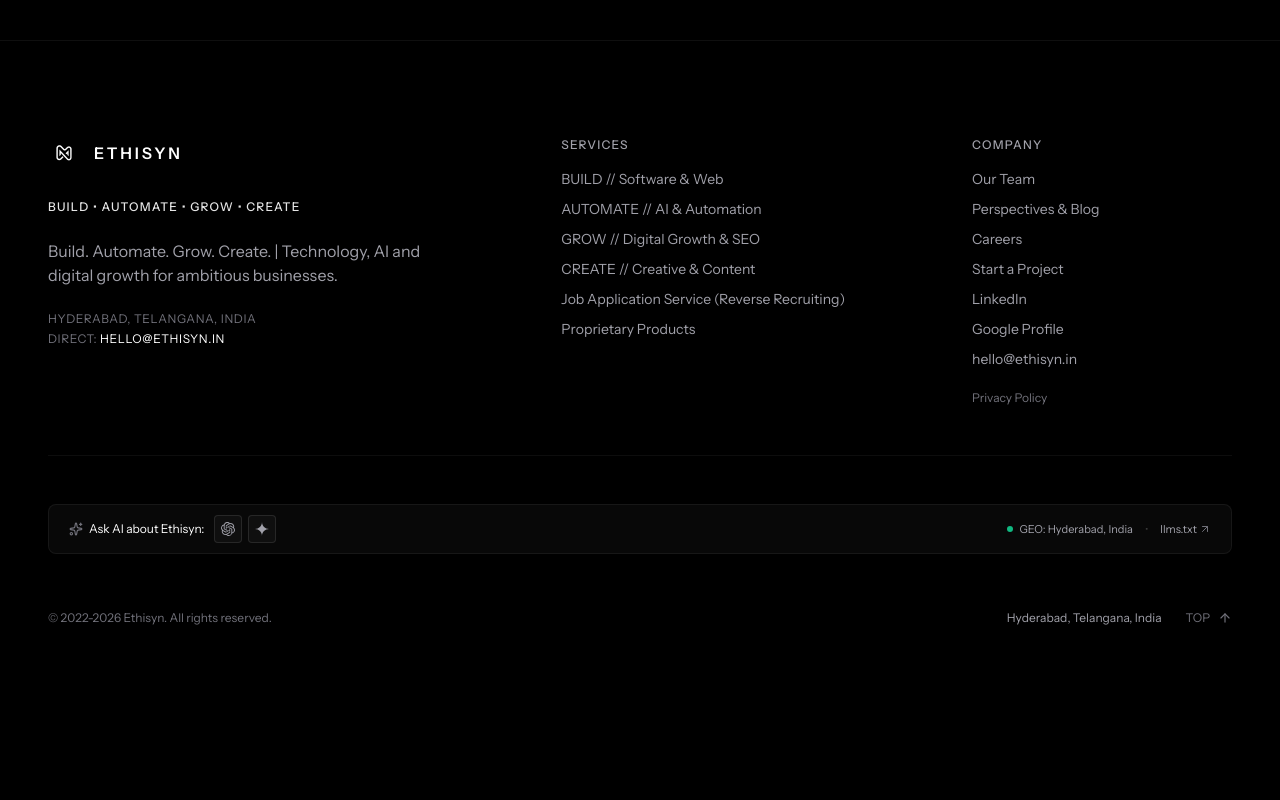
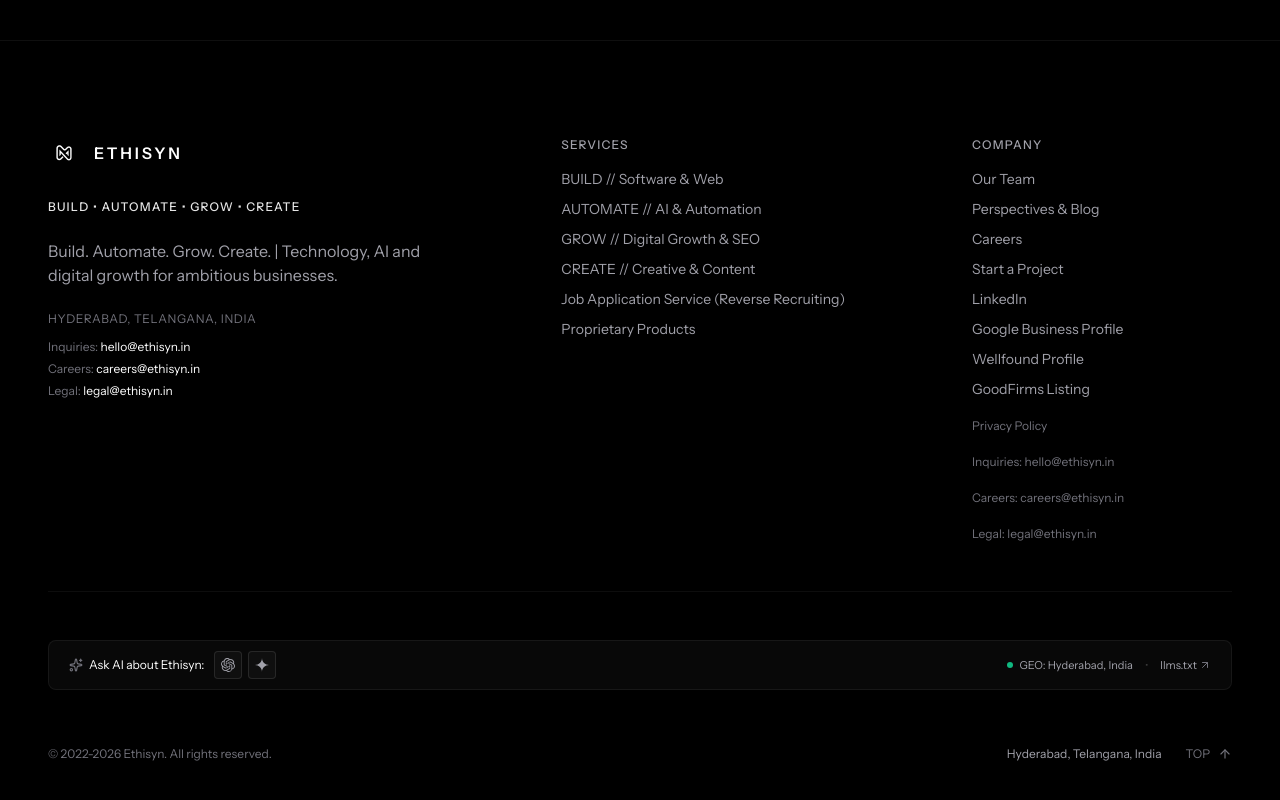
Before and after one commit to mahe-gi/ethisyn, a Next.js app: page /team in a window 1280 px wide. Shown: the part 6170-6970 px from the top of the page. Before the commit the page ends 6844 px from the top, so only its background shows below. Built offline with nearby package versions, Linux system fonts and the light colour scheme.

Commit message:
feat(seo): add official emails, multi-channel Schema.org markup, and verified directory backlinks

```diff
--- a/src/app/privacy/page.tsx
+++ b/src/app/privacy/page.tsx
@@ -75,9 +75,13 @@
           <div className="space-y-3">
             <h2 className="text-xl font-medium text-white">5. Your Rights & Contact</h2>
             <p>
-              You have the right to request a copy of any personal data we hold about you or ask us to delete it permanently. To make a request, email us directly at{" "}
-              <a href={`mailto:${siteConfig.contactEmail}`} className="underline text-white">
-                {siteConfig.contactEmail}
+              You have the right to request a copy of any personal data we hold about you or ask us to delete it permanently. For privacy inquiries, compliance, or legal matters, email us directly at{" "}
+              <a href={`mailto:${siteConfig.emails.legal}`} className="underline text-white">
+                {siteConfig.emails.legal}
+              </a>
+              . For general studio inquiries, reach us at{" "}
+              <a href={`mailto:${siteConfig.emails.general}`} className="underline text-white">
+                {siteConfig.emails.general}
               </a>
               .
             </p>
--- a/src/components/layout/Footer.tsx
+++ b/src/components/layout/Footer.tsx
@@ -41,17 +41,37 @@
               {siteConfig.tagline}
             </p>
 
-            <div className="space-y-1 text-xs text-[#71717A] uppercase tracking-wider">
-              <p>{siteConfig.location.formatted}</p>
+            <div className="space-y-2 text-xs text-[#71717A]">
+              <p className="uppercase tracking-wider">{siteConfig.location.formatted}</p>
+              <div className="pt-1 space-y-1.5 text-xs text-[#A1A1AA]">
                 <p>
-                Direct:{" "}
+                  <span className="text-[#71717A]">Inquiries:</span>{" "}
                   <a
-                  href={`mailto:${siteConfig.contactEmail}`}
+                    href={`mailto:${siteConfig.emails.general}`}
                     className="text-white hover:underline"
                   >
-                  {siteConfig.contactEmail}
+                    {siteConfig.emails.general}
                   </a>
                 </p>
+                <p>
+                  <span className="text-[#71717A]">Careers:</span>{" "}
+                  <a
+                    href={`mailto:${siteConfig.emails.careers}`}
+                    className="text-white hover:underline"
+                  >
+                    {siteConfig.emails.careers}
+                  </a>
+                </p>
+                <p>
+                  <span className="text-[#71717A]">Legal:</span>{" "}
+                  <a
+                    href={`mailto:${siteConfig.emails.legal}`}
+                    className="text-white hover:underline"
+                  >
+                    {siteConfig.emails.legal}
+                  </a>
+                </p>
+              </div>
             </div>
           </div>
 
@@ -102,13 +122,22 @@
                 </li>
               ))}
               {footerNavLinks.legal.map((link) => (
-                <li key={link.label} className="pt-2">
+                <li key={link.label} className="pt-1.5">
+                  {link.isExternal ? (
+                    <a
+                      href={link.href}
+                      className="text-[#71717A] hover:text-white transition-colors duration-150 text-xs inline-flex items-center gap-1"
+                    >
+                      {link.label}
+                    </a>
+                  ) : (
                     <Link
                       href={link.href}
                       className="text-[#71717A] hover:text-white transition-colors duration-150 text-xs"
                     >
                       {link.label}
                     </Link>
+                  )}
                 </li>
               ))}
             </ul>
--- a/src/content/navigation.ts
+++ b/src/content/navigation.ts
@@ -40,8 +40,14 @@
     { label: "Careers", href: "/careers" },
     { label: "Start a Project", href: "/#contact" },
     { label: "LinkedIn", href: siteConfig.social.linkedin, isExternal: true },
-    { label: "Google Profile", href: siteConfig.social.googleBusinessProfile, isExternal: true },
-    { label: siteConfig.contactEmail, href: `mailto:${siteConfig.contactEmail}`, isExternal: true },
+    { label: "Google Business Profile", href: siteConfig.social.googleBusinessProfile, isExternal: true },
+    { label: "Wellfound Profile", href: siteConfig.social.wellfound || "https://wellfound.com/company/ethisyn", isExternal: true },
+    { label: "GoodFirms Listing", href: siteConfig.social.goodfirms || "https://www.goodfirms.co/company/ethisyn", isExternal: true },
   ],
-  legal: [{ label: "Privacy Policy", href: "/privacy" }],
+  legal: [
+    { label: "Privacy Policy", href: "/privacy" },
+    { label: "Inquiries: hello@ethisyn.in", href: "mailto:hello@ethisyn.in", isExternal: true },
+    { label: "Careers: careers@ethisyn.in", href: "mailto:careers@ethisyn.in", isExternal: true },
+    { label: "Legal: legal@ethisyn.in", href: "mailto:legal@ethisyn.in", isExternal: true },
+  ],
 };
--- a/src/content/site.ts
+++ b/src/content/site.ts
@@ -14,11 +14,18 @@
     formatted: string;
   };
   contactEmail: string;
+  emails: {
+    general: string;
+    careers: string;
+    legal: string;
+  };
   contactPhone: string;
   whatsappNumber: string;
   social: {
     linkedin: string;
     googleBusinessProfile: string;
+    wellfound?: string;
+    goodfirms?: string;
     github?: string;
   };
   stats: Array<{
@@ -45,12 +52,19 @@
     formatted: "Hyderabad, Telangana, India",
   },
   contactEmail: "hello@ethisyn.in",
+  emails: {
+    general: "hello@ethisyn.in",
+    careers: "careers@ethisyn.in",
+    legal: "legal@ethisyn.in",
+  },
   contactPhone: "+91 80961 31202",
   whatsappNumber: "918096131202",
   social: {
     linkedin: "https://www.linkedin.com/company/ethisyn",
-    googleBusinessProfile: "https://share.google/r2HXy33z6VSWRdJ2J",
-    github: "https://github.com/mahe-gi",
+    googleBusinessProfile: "https://share.google/j8tMk3MPqJBnVg04U",
+    wellfound: "https://wellfound.com/company/ethisyn",
+    goodfirms: "https://www.goodfirms.co/company/ethisyn",
+    github: "https://github.com/mahe-gi/ethisyn",
   },
   stats: [
     { value: "Sub-500ms", label: "Global Latency", descriptor: "Edge-optimized delivery with sub-second time-to-interactive" },
--- a/src/lib/schema.ts
+++ b/src/lib/schema.ts
@@ -43,8 +43,23 @@
     contactPoint: [
       {
         "@type": "ContactPoint",
-        contactType: "client inquiries",
-        email: siteConfig.contactEmail,
+        contactType: "customer support & inquiries",
+        email: siteConfig.emails.general,
+        telephone: siteConfig.contactPhone,
+        availableLanguage: ["English", "Telugu", "Hindi"],
+        areaServed: "Worldwide",
+      },
+      {
+        "@type": "ContactPoint",
+        contactType: "recruitment & talent careers",
+        email: siteConfig.emails.careers,
+        availableLanguage: ["English", "Telugu", "Hindi"],
+        areaServed: "Worldwide",
+      },
+      {
+        "@type": "ContactPoint",
+        contactType: "legal & compliance",
+        email: siteConfig.emails.legal,
         availableLanguage: ["English", "Telugu", "Hindi"],
         areaServed: "Worldwide",
       },
@@ -52,6 +67,8 @@
     sameAs: [
       siteConfig.social.linkedin,
       siteConfig.social.googleBusinessProfile,
+      ...(siteConfig.social.wellfound ? [siteConfig.social.wellfound] : []),
+      ...(siteConfig.social.goodfirms ? [siteConfig.social.goodfirms] : []),
       ...(siteConfig.social.github ? [siteConfig.social.github] : []),
     ],
     employee: teamContent.members.map((member) => ({
@@ -120,7 +137,7 @@
       "@type": "GeoCoordinates",
       addressCountry: "India",
     },
-    telephone: siteConfig.contactEmail,
+    telephone: siteConfig.contactPhone,
     openingHoursSpecification: [
       {
         "@type": "OpeningHoursSpecification",
```
Also changed, not shown: public/brand/linkedin-company-banner.jpg (added), public/llms-full.txt, public/llms.txt, public/mascot/syn-mascot.png. Lines whose indentation alone changed are shown as unchanged.
